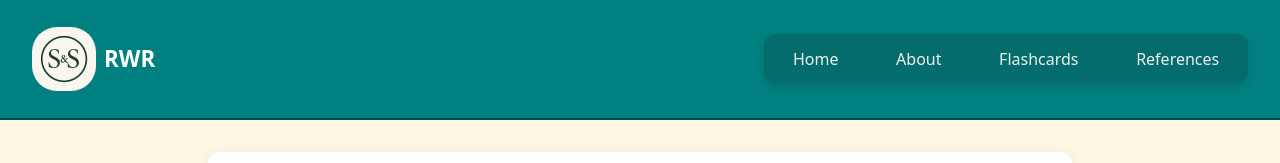
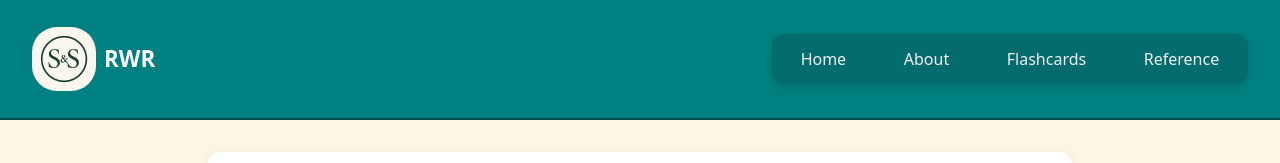
Before and after one commit to bcstidd/rad-with-rick, a React (Vite) app in the folder client/: page / in a window 1280 px wide. Shown: the top 163 px of the page. Built offline with nearby package versions, Linux system fonts and the light colour scheme; no server answers.

Commit message:
working reference page path and component render

```diff
--- a/client/src/App.jsx
+++ b/client/src/App.jsx
@@ -7,7 +7,7 @@ import FlashcardFlip from './pages/FlashcardFlip'
 import Flashcards from './pages/Flashcards'
 import Header from './components/Header'
 import Footer from './components/Footer'
-import Reference from './data/reference'
+import Reference from './pages/Reference'
 import './App.css'
 
 
--- a/client/src/components/Header.jsx
+++ b/client/src/components/Header.jsx
@@ -14,7 +14,7 @@ export default function Header() {
         <Link to="/">Home</Link>
         <Link to="/about">About</Link>
         <Link to="/flashcards">Flashcards</Link>
-        <Link to="/reference">References</Link>
+        <Link to="/reference">Reference</Link>
 
       </nav>
     </header>
--- a/client/src/pages/Reference.jsx
+++ b/client/src/pages/Reference.jsx
@@ -1,4 +1,4 @@
-import reference from '../pages/Reference.jsx';
+import reference from '../data/reference';
 
 export default function Reference() {
   return (
```
